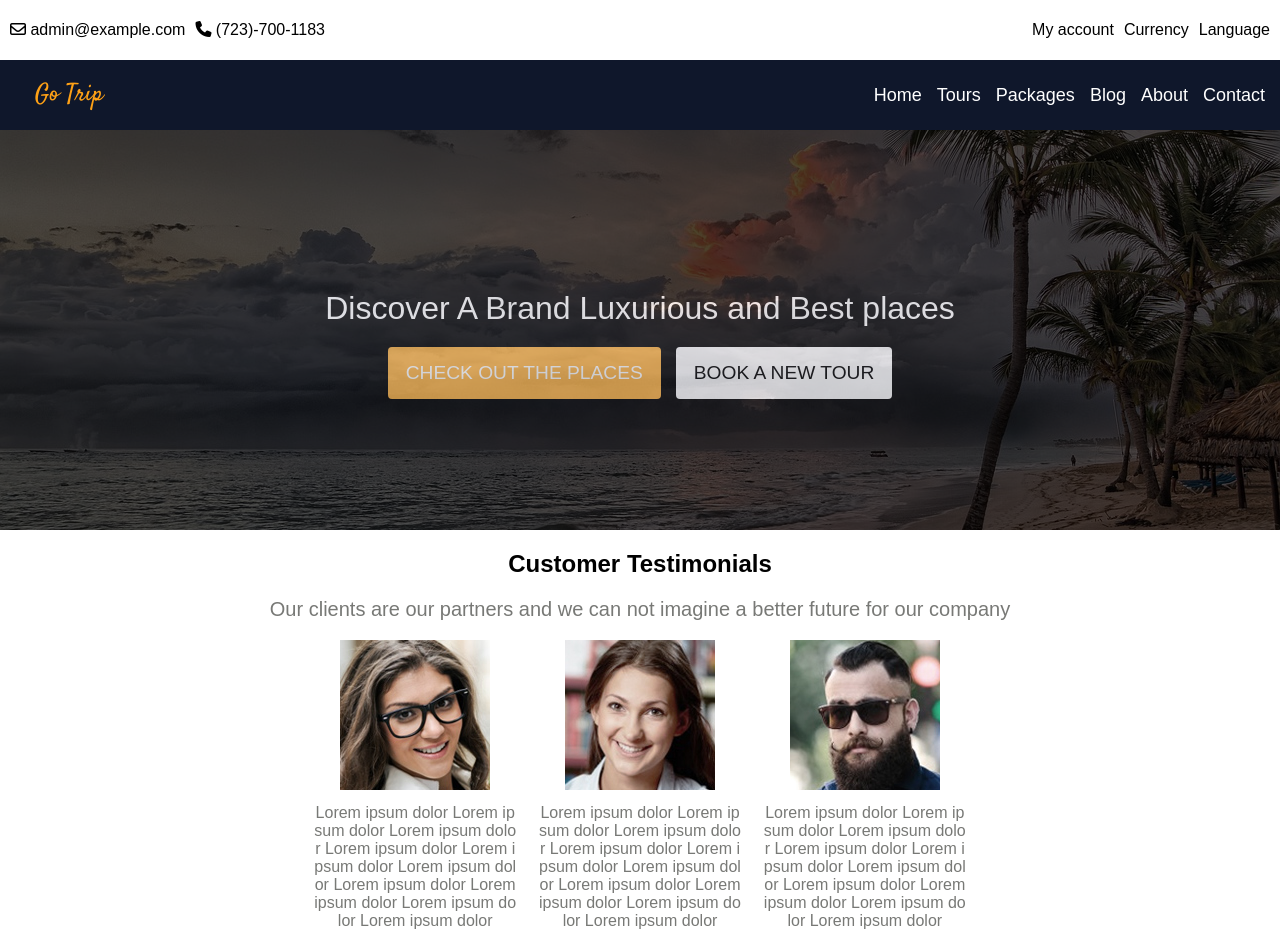
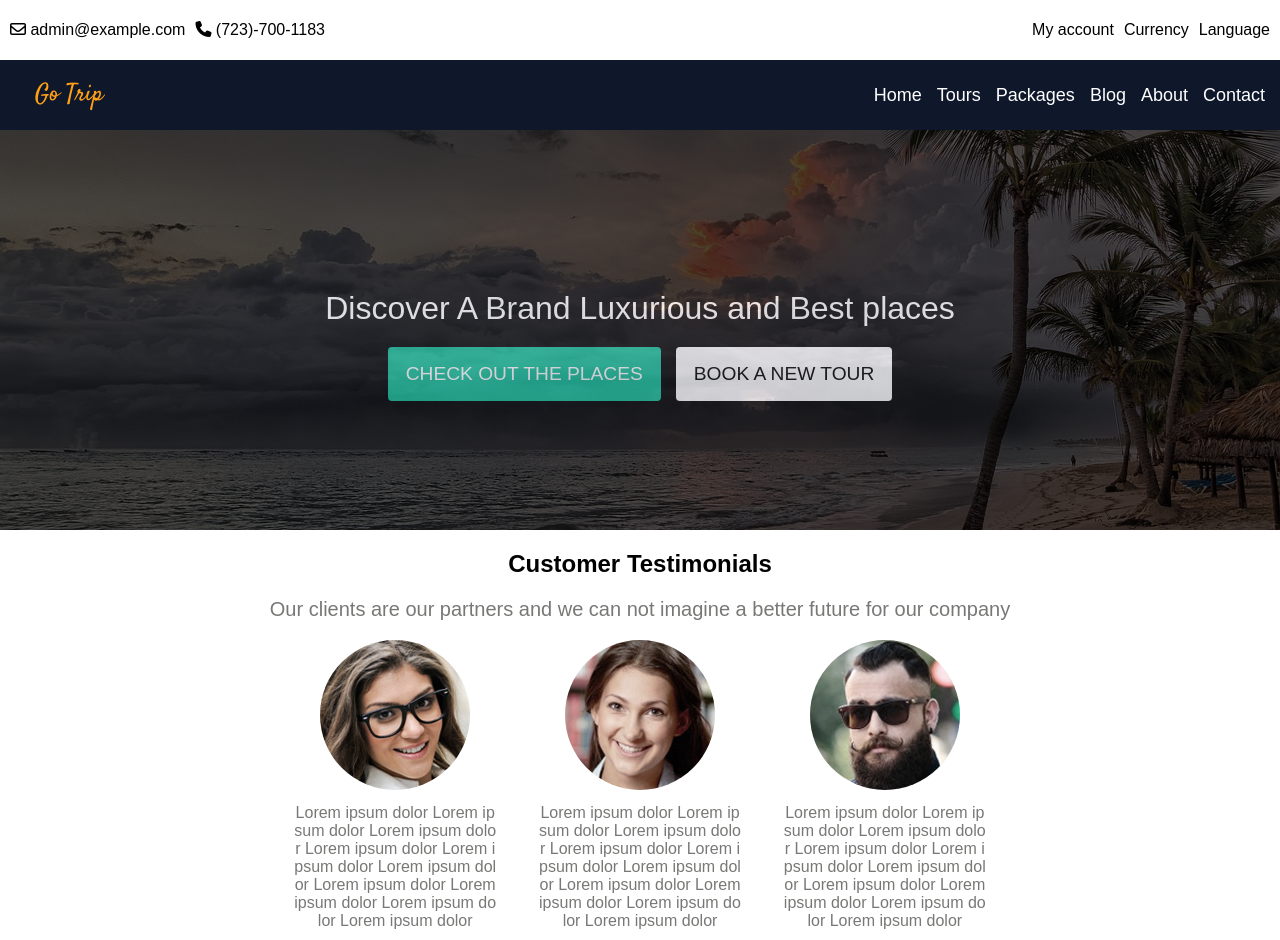
Before and after one commit to GeGuNa/Tourism-app, a React (Create React App) app: page / in a window 1280 px wide. Shown: the top 940 px of the page. Built offline with nearby package versions, Linux system fonts and the light colour scheme.

Commit message:
Some changes

```diff
--- a/src/css/App.css
+++ b/src/css/App.css
@@ -1,3 +1,8 @@
+
+:root {
+--cgreen: #14bf98;
+}
+
 body {
   margin: 0;
   padding:0;
@@ -92,8 +97,8 @@ display:block;
 	color: #FFFFFF;
     border: none;
     outline: none;
-    background: #feb445;
-	padding: 15px 18px;
+    background: /*#feb445*/ var(--cgreen);
+	padding: 16px 18px;
     margin-top: 20px;
     font-size: 1.2rem;
     font-weight: 500;
@@ -108,7 +113,7 @@ display:block;
     border: none;
     outline: none;
     background: #fff;
-	padding: 15px 18px;
+	padding: 16px 18px;
     margin-top: 11px;
     font-size: 1.2rem;
     font-weight: 500;
@@ -131,7 +136,7 @@ color: #787976;
 .kwTestimonals {
 width:100%;
 display:flex;
-gap:20px;
+gap:40px;
 justify-content:center;
 overflow:hidden;
 word-break:break-all;
@@ -156,3 +161,8 @@ word-break:break-all;
     row-gap: 10px;
     flex-direction: column;
 }
+
+
+.klrowSizes div img {
+border-radius:50%;
+}
```
